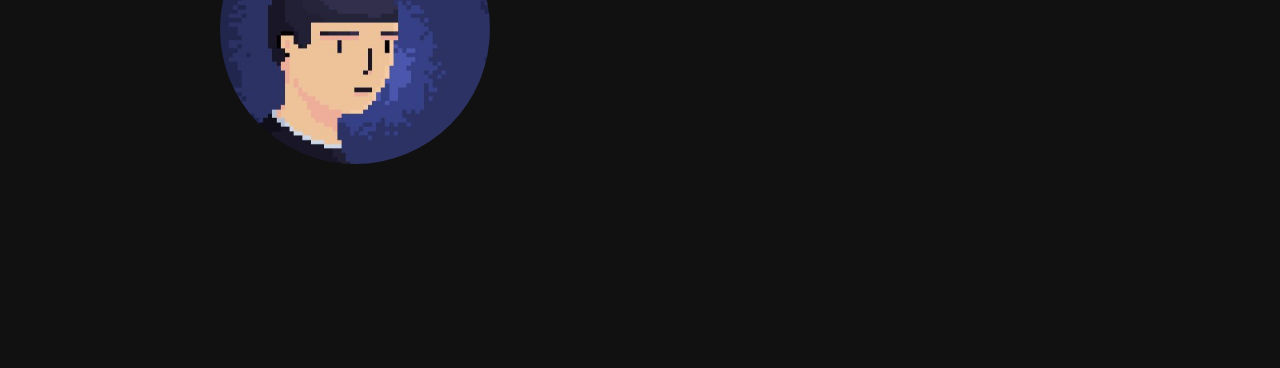
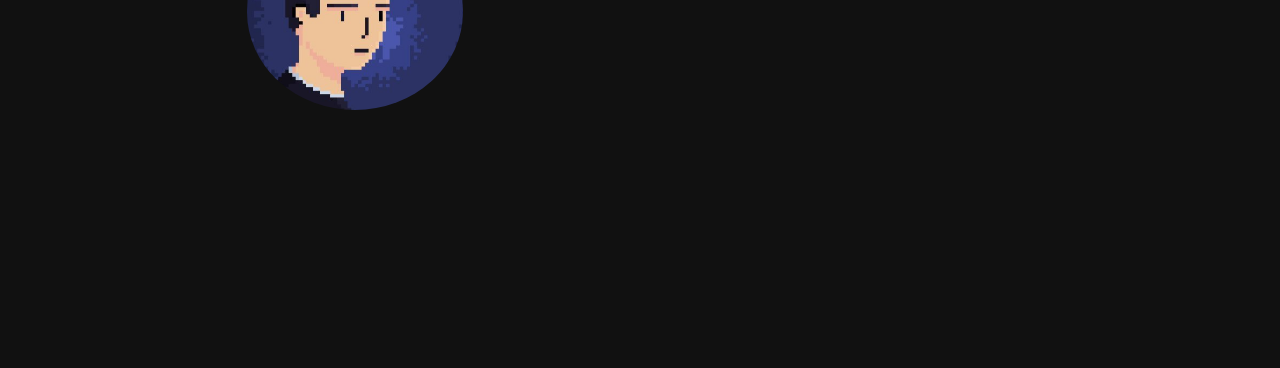
Before and after one commit to eduardobaloti/bootstrap-Artportfolio, a plain HTML site: page sobre.html in a window 1280 px wide. Shown: the part 432-800 px from the top of the page. Drawn offline with nearby package versions, Linux system fonts and the light colour scheme.

Commit message:
Correção no  Sobre

```diff
--- a/css/estilo.css
+++ b/css/estilo.css
@@ -11,7 +11,6 @@ body
     padding: 50px;
     text-align: center;
 }
-
 
 
 .buttonper{
@@ -46,6 +45,7 @@ body
 
 .circle{
     border-radius: 50%;
+    padding-bottom: 20px;
 }
 
 p{
--- a/sobre.html
+++ b/sobre.html
@@ -53,7 +53,7 @@
 
     <div class="row">
       <div class="col-md-6 d-flex justify-content-center">
-        <img src="../public/imgperf.jpg" class="circle" width="50%" />
+        <img src="../public/imgperf.jpg" class="circle" width="40%" />
       </div>
 
       <div class="col-md-6 about">
```
